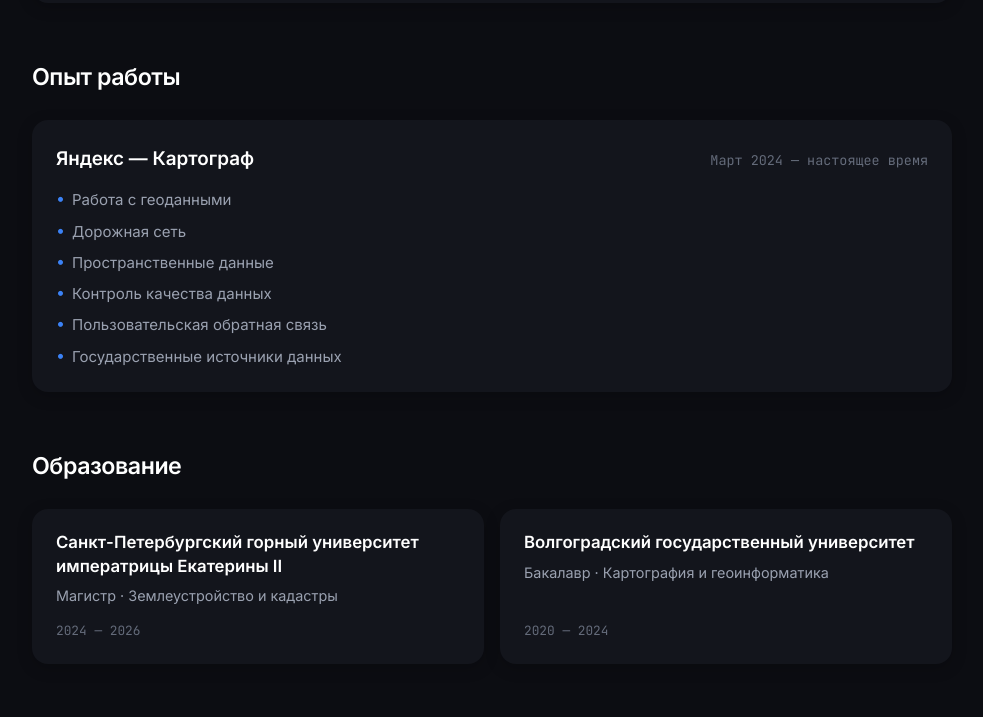
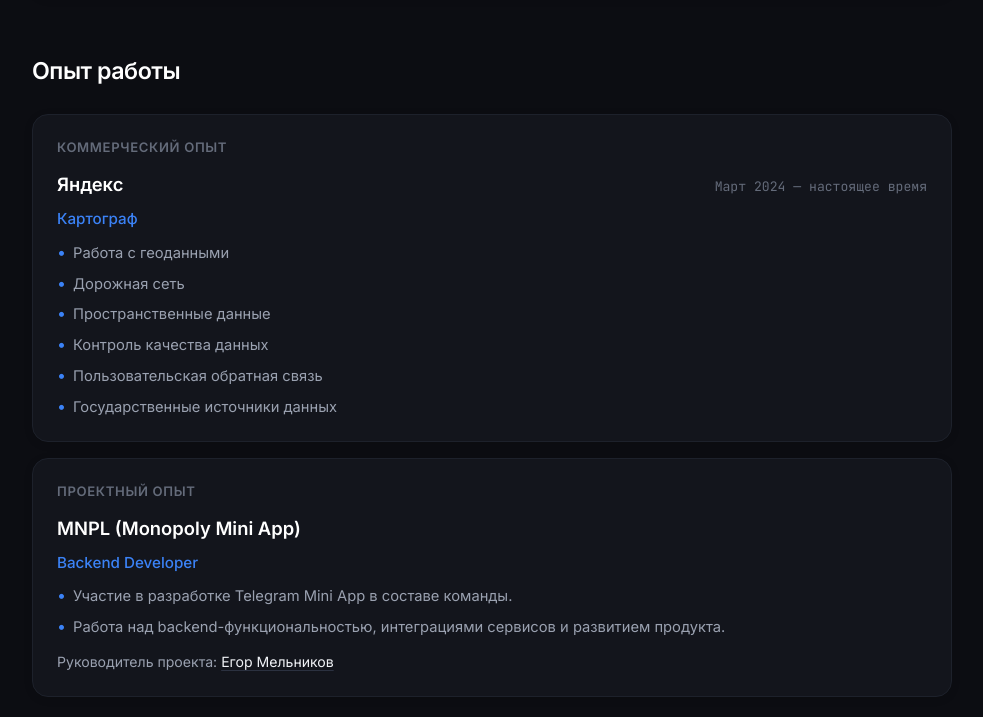
Before and after one commit to MOneK292/MOneK292.github.io, a plain HTML site: page index.html in a window 1280 px wide. Shown: the part 1391-2108 px from the top of the page, without its empty margins (148-1131 px from the left). Drawn offline with Linux system fonts and the light colour scheme.

Commit message:
feat: add MNPL project experience block and soften card styles

```diff
--- a/index.html
+++ b/index.html
@@ -194,15 +194,17 @@
 
 .project-card {
     background: var(--card);
+    border: 1px solid var(--border);
     border-radius: var(--radius-lg);
-    padding: 24px;
+    padding: 22px 24px;
     transition: var(--transition);
-    box-shadow: 0 4px 16px rgba(0, 0, 0, 0.2);
+    box-shadow: 0 2px 8px rgba(0, 0, 0, 0.12);
 }
 
 .project-card:hover {
     background: var(--card-hover);
-    box-shadow: 0 8px 24px rgba(0, 0, 0, 0.3);
+    border-color: var(--border-hover);
+    box-shadow: 0 4px 16px rgba(0, 0, 0, 0.2);
 }
 
 .project-header {
@@ -347,17 +349,33 @@
 }
 
 /* 2. EXPERIENCE */
+.experience-list {
+    display: grid;
+    gap: 16px;
+}
+
 .experience-card {
     background: var(--card);
+    border: 1px solid var(--border);
     border-radius: var(--radius-lg);
-    padding: 24px;
-    box-shadow: 0 4px 16px rgba(0, 0, 0, 0.2);
+    padding: 22px 24px;
+    box-shadow: 0 2px 8px rgba(0, 0, 0, 0.12);
     transition: var(--transition);
 }
 
 .experience-card:hover {
     background: var(--card-hover);
-    box-shadow: 0 8px 24px rgba(0, 0, 0, 0.3);
+    border-color: var(--border-hover);
+    box-shadow: 0 4px 16px rgba(0, 0, 0, 0.2);
+}
+
+.exp-category-title {
+    font-size: 0.82rem;
+    font-weight: 600;
+    color: var(--muted);
+    letter-spacing: 0.05em;
+    text-transform: uppercase;
+    margin-bottom: 12px;
 }
 
 .exp-header {
@@ -366,18 +384,44 @@
     align-items: baseline;
     flex-wrap: wrap;
     gap: 8px;
-    margin-bottom: 14px;
+    margin-bottom: 8px;
 }
 
 .exp-title {
-    font-size: 1.18rem;
+    font-size: 1.15rem;
     font-weight: 600;
     color: #ffffff;
 }
 
+.exp-role {
+    font-size: 0.95rem;
+    font-weight: 500;
+    color: var(--accent);
+    margin-bottom: 10px;
+}
+
+.exp-lead {
+    color: var(--text-secondary);
+    font-size: 0.88rem;
+    margin-top: 12px;
+}
+
+.exp-lead a {
+    color: var(--text);
+    text-decoration: underline;
+    text-underline-offset: 3px;
+    text-decoration-color: var(--border-hover);
+    transition: var(--transition);
+}
+
+.exp-lead a:hover {
+    color: var(--accent);
+    text-decoration-color: var(--accent);
+}
+
 .exp-period {
     font-family: 'JetBrains Mono', monospace;
-    font-size: 0.84rem;
+    font-size: 0.82rem;
     color: var(--muted);
 }
 
@@ -391,7 +435,7 @@
     position: relative;
     padding-left: 16px;
     color: var(--text-secondary);
-    font-size: 0.94rem;
+    font-size: 0.92rem;
     line-height: 1.55;
 }
 
@@ -413,9 +457,10 @@
 
 .education-card {
     background: var(--card);
+    border: 1px solid var(--border);
     border-radius: var(--radius-lg);
-    padding: 22px 24px;
-    box-shadow: 0 4px 16px rgba(0, 0, 0, 0.2);
+    padding: 20px 22px;
+    box-shadow: 0 2px 8px rgba(0, 0, 0, 0.12);
     transition: var(--transition);
     display: flex;
     flex-direction: column;
@@ -424,7 +469,8 @@
 
 .education-card:hover {
     background: var(--card-hover);
-    box-shadow: 0 8px 24px rgba(0, 0, 0, 0.3);
+    border-color: var(--border-hover);
+    box-shadow: 0 4px 16px rgba(0, 0, 0, 0.2);
 }
 
 .edu-main h3 {
@@ -450,15 +496,17 @@
 /* 4. ABOUT & SKILLS */
 .about-card {
     background: var(--card);
+    border: 1px solid var(--border);
     border-radius: var(--radius-lg);
-    padding: 24px;
-    box-shadow: 0 4px 16px rgba(0, 0, 0, 0.2);
+    padding: 22px 24px;
+    box-shadow: 0 2px 8px rgba(0, 0, 0, 0.12);
     transition: var(--transition);
 }
 
 .about-card:hover {
     background: var(--card-hover);
-    box-shadow: 0 8px 24px rgba(0, 0, 0, 0.3);
+    border-color: var(--border-hover);
+    box-shadow: 0 4px 16px rgba(0, 0, 0, 0.2);
 }
 
 .about-text {
@@ -708,18 +756,19 @@
                     </summary>
                     <div class="details-content">
                         <div class="detail-block">
-                            <h4>Инфраструктура и протокол</h4>
+                            <h4>Архитектура и Backend API</h4>
                             <ul>
-                                <li>Безопасная валидация `initData` Telegram WebApp по HMAC-SHA256 подписи бота.</li>
-                                <li>Отказоустойчивое проксирование через Nginx со сжатием gzip и SSL-терминацией.</li>
-                                <li>Минимизация накладных расходов при передаче состояния игрового поля и инвентаря.</li>
+                                <li>Проектирование REST API для взаимодействия SPA-клиента с сервером под управлением Nginx.</li>
+                                <li>Безопасная валидация авторизационных данных Telegram WebApp (`initData`) по HMAC-SHA256 подписи бота.</li>
+                                <li>Структурированная схема базы данных с контролем целостности игровых сущностей и балансов.</li>
                             </ul>
                         </div>
                         <div class="detail-block">
-                            <h4>Особенности реализации</h4>
+                            <h4>Серверная логика и интеграции</h4>
                             <ul>
-                                <li>Атомарные транзакции при операциях покупки, обновления активов и распределения наград.</li>
-                                <li>Адаптивная отрисовка интерфейса под мобильный клиент Telegram и десктопные платформы.</li>
+                                <li>Реализация транзакционной серверной логики: покупка недвижимости, апгрейды, начисление наград.</li>
+                                <li>Интеграция со сторонними сервисами и платежными механизмами внутри Telegram Mini Apps.</li>
+                                <li>Командная разработка: разделение ответственности, версионирование API и синхронизация контрактов с фронтендом.</li>
                             </ul>
                         </div>
                     </div>
@@ -778,11 +827,15 @@
     <section class="section reveal">
         <h2 class="section-title">Опыт работы</h2>
 
+        <div class="experience-list">
+            <!-- Commercial experience -->
             <div class="experience-card">
+                <div class="exp-category-title">Коммерческий опыт</div>
                 <div class="exp-header">
-                <div class="exp-title">Яндекс — Картограф</div>
+                    <div class="exp-title">Яндекс</div>
                     <div class="exp-period">Март 2024 — настоящее время</div>
                 </div>
+                <div class="exp-role">Картограф</div>
                 <ul class="exp-list">
                     <li>Работа с геоданными</li>
                     <li>Дорожная сеть</li>
@@ -791,6 +844,23 @@
                     <li>Пользовательская обратная связь</li>
                     <li>Государственные источники данных</li>
                 </ul>
+            </div>
+
+            <!-- Project experience -->
+            <div class="experience-card">
+                <div class="exp-category-title">Проектный опыт</div>
+                <div class="exp-header">
+                    <div class="exp-title">MNPL (Monopoly Mini App)</div>
+                </div>
+                <div class="exp-role">Backend Developer</div>
+                <ul class="exp-list">
+                    <li>Участие в разработке Telegram Mini App в составе команды.</li>
+                    <li>Работа над backend-функциональностью, интеграциями сервисов и развитием продукта.</li>
+                </ul>
+                <div class="exp-lead">
+                    Руководитель проекта: <a href="https://egorqqa.github.io/" target="_blank" rel="noopener noreferrer">Егор Мельников</a>
+                </div>
+            </div>
         </div>
     </section>
 
```
Lines whose indentation alone changed are shown as unchanged.
